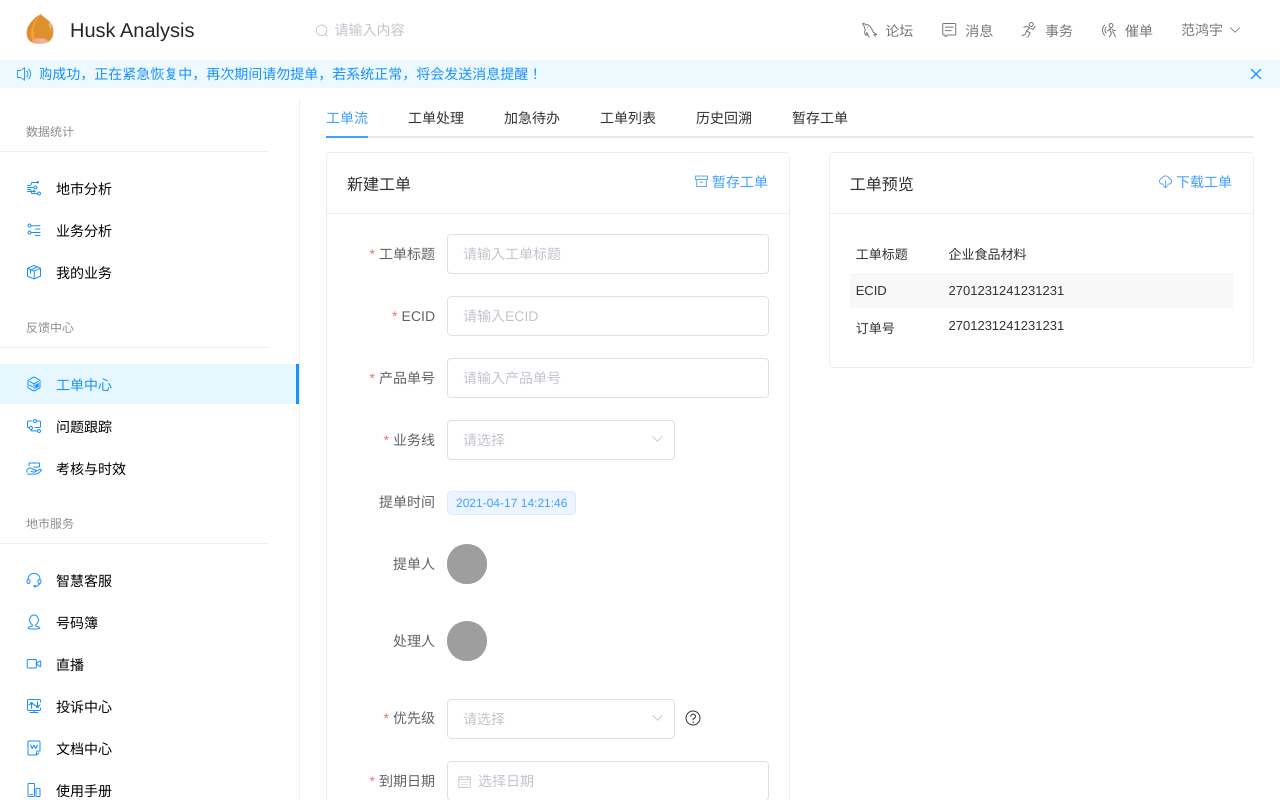
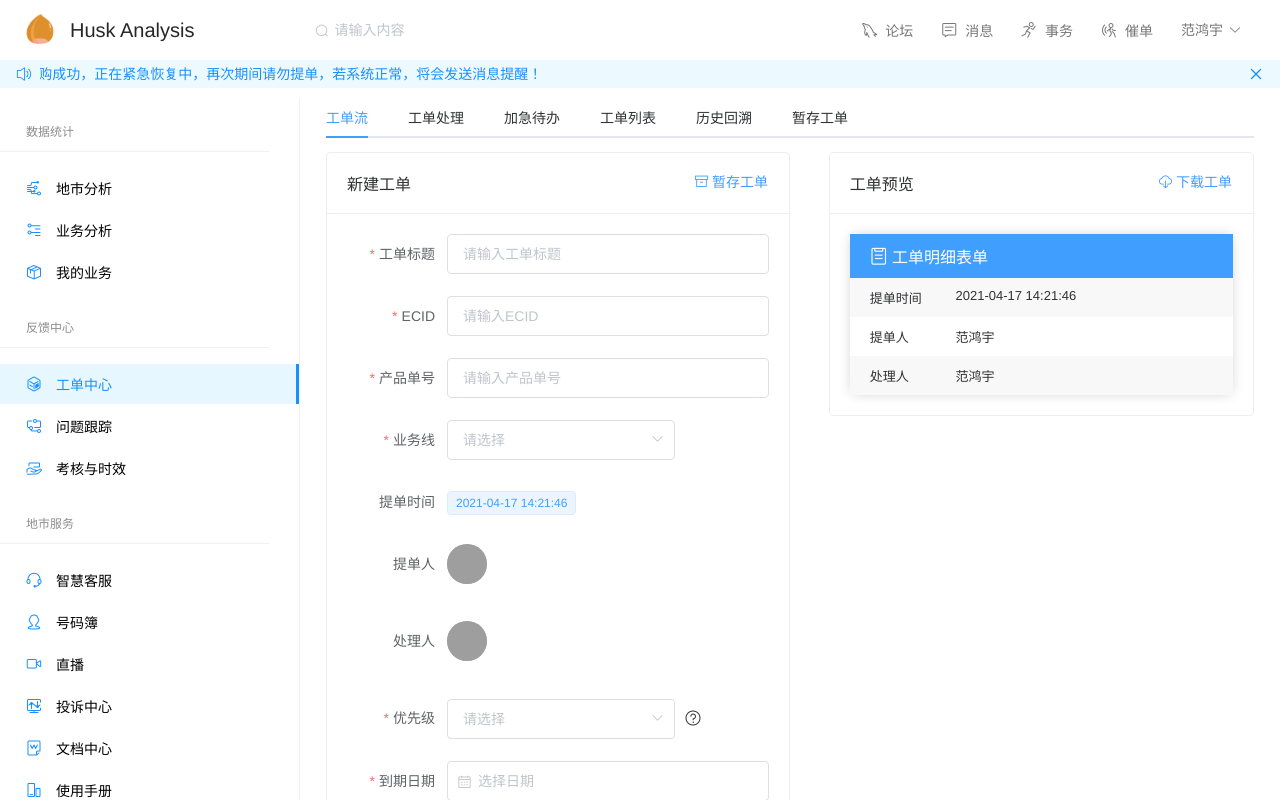
Before and after one commit to Pilotuse/bpms, a Vue app: page /#/overview/orderCenter in a window 1280 px wide. Built offline with nearby package versions, Linux system fonts and the light colour scheme; grey boxes are pictures that could not be loaded.

Commit message:
download png

```diff
--- a/package.json
+++ b/package.json
@@ -12,6 +12,7 @@
     "dayjs": "^1.10.4",
     "echarts": "^5.0.2",
     "element-ui": "^2.15.1",
+    "html2canvas": "^1.0.0-rc.7",
     "vant": "^2.12.13",
     "vue": "^2.6.11",
     "vue-router": "^3.2.0",
--- a/src/components/components/tabs/OrderTabs.vue
+++ b/src/components/components/tabs/OrderTabs.vue
@@ -90,10 +90,10 @@
         <!-- 优先级 -->
         <el-form-item label="优先级" prop="priority">
           <el-select v-model="ruleForm.priority">
-            <el-option label="加急" value="0"></el-option>
-            <el-option label="高" value="1"></el-option>
-            <el-option label="中" value="2"></el-option>
-            <el-option label="低" value="3"></el-option>
+            <el-option label="加急" value="加急"></el-option>
+            <el-option label="高" value="高"></el-option>
+            <el-option label="中" value="中"></el-option>
+            <el-option label="低" value="低"></el-option>
           </el-select>
           <el-tooltip
             class="item"
@@ -121,8 +121,8 @@
         <el-form-item label="结果通知" prop="result">
           <el-checkbox-group v-model="ruleForm.type">
             <el-select v-model="ruleForm.result">
-              <el-option label="是" value="0"></el-option>
-              <el-option label="否" value="1"></el-option>
+              <el-option label="是" value="是"></el-option>
+              <el-option label="否" value="否"></el-option>
             </el-select>
 
             <el-tooltip
@@ -140,8 +140,8 @@
         <el-form-item label="HA预处理" prop="pretreatment">
           <el-checkbox-group v-model="ruleForm.type">
             <el-select v-model="ruleForm.pretreatment">
-              <el-option label="是" value="0"></el-option>
-              <el-option label="否" value="1"></el-option>
+              <el-option label="是" value="是"></el-option>
+              <el-option label="否" value="否"></el-option>
             </el-select>
 
             <el-tooltip
@@ -292,7 +292,7 @@ export default {
   created() {
     let orderdatas = JSON.stringify(this.orderdatas);
     this.ruleForm = JSON.parse(orderdatas);
-  },
+  }
 };
 </script>
 
--- a/src/components/components/tabs/OrderView.vue
+++ b/src/components/components/tabs/OrderView.vue
@@ -20,18 +20,22 @@
         </el-tooltip>
       </div>
 
-      <el-row class="order-infos">
-        <el-col :span="6">工单标题</el-col>
-        <el-col :span="18">企业食品材料</el-col>
-      </el-row>
-      <el-row class="order-infos">
-        <el-col :span="6">ECID</el-col>
-        <el-col :span="18">2701231241231231</el-col>
-      </el-row>
-      <el-row class="order-infos">
-        <el-col :span="6"><div>订单号</div></el-col>
-        <el-col :span="18"><div>2701231241231231</div></el-col>
-      </el-row>
+      <div class="container-down" ref="orderDom">
+        <el-row class="download-order">
+          <i class="iconfont icon-gongdan png"></i>
+          工单明细表单
+        </el-row>
+        <el-row
+          class="order-infos"
+          v-for="(item, index) in showInsertValue"
+          :key="index"
+          v-show="item.value"
+          :class="index % 2 == 0 ? 'add-backgroud' : 'base-background'"
+        >
+          <el-col :span="6">{{ item.title }}</el-col>
+          <el-col :span="18">{{ item.value }}</el-col>
+        </el-row>
+      </div>
     </el-card>
 
     <el-dialog
@@ -59,10 +63,8 @@
         </el-form-item>
       </el-form>
       <span slot="footer" class="dialog-footer">
-        <el-button @click="dialogVisible = false">取 消</el-button>
-        <el-button type="primary" @click="dialogVisible = false"
-          >确 定</el-button
-        >
+        <el-button @click="handleClose">取 消</el-button>
+        <el-button type="primary" @click="handleSubmit">确 定</el-button>
       </span>
     </el-dialog>
   </div>
@@ -70,10 +72,10 @@
 
 
 <script>
-import { downloadTicket ,showInsertValue} from "@/config/downloadTicket"; // 工单下载数据配置
-
+import { downloadTicket, showInsertValue } from "@/config/downloadTicket"; // 工单下载数据配置
+import html2canvas from "html2canvas";
 export default {
-  props:["orderdatas"],
+  props: ["orderdatas"],
   data() {
     return {
       dialogVisible: false,
@@ -81,7 +83,7 @@ export default {
       timeWatermark: "1",
       jobWatermark: "1",
       downloadTicket,
-      showInsertValue
+      showInsertValue,
     };
   },
   methods: {
@@ -91,24 +93,74 @@ export default {
     openMsgBox() {
       this.dialogVisible = true;
     },
+    fileDownload(downloadUrl) {
+      let aLink = document.createElement("a");
+      aLink.style.display = "none";
+      aLink.href = downloadUrl;
+      aLink.download = "工单下载.png";
+      // 触发点击-然后移除
+      document.body.appendChild(aLink);
+      aLink.click();
+      document.body.removeChild(aLink);
+    },
+    handleSubmit() {
+      setTimeout(() => {
+        html2canvas(this.$refs.orderDom, {
+          backgroundColor: null,
+        }).then((canvas) => {
+          this.fileDownload(canvas.toDataURL("image/png"));
+        });
+      }, 0);
+      this.dialogVisible = false;
+    },
   },
-  watch:{
-    // orderdatas
-  }
+  watch: {
+    orderdatas: {
+      deep: true,
+      handler(value) {
+        this.showInsertValue = this.showInsertValue.map((el) => {
+          el.value = value[el.label];
+          return el;
+        });
+      },
+    },
+  },
 };
 </script>
 
 <style>
 .order-infos {
-  padding: 10px 6px;
+  padding: 10px 20px;
   font-size: 13px;
 }
 
-.order-infos:nth-child(2n) {
+.add-backgroud {
   background: #f8f8f8;
+}
+
+.base-background {
+  background: #fff;
+}
+
+.font-color {
+  color: #fff;
+}
+
+.container-down {
+  box-shadow: 0 0 12px -2px #ccc;
+}
+
+.download-order {
+  padding: 10px 20px;
+  background: #409eff;
+  color: #fff;
 }
 
 .dialog .el-select {
   width: 81%;
 }
+
+.png {
+  font-size: 18px ;
+}
 </style>
--- a/src/components/order/OrderCenter.vue
+++ b/src/components/order/OrderCenter.vue
@@ -1,6 +1,6 @@
 <template>
   <div>
-    <el-tabs v-model="activeName" @tab-click="handleClick">
+    <el-tabs v-model="activeName">
       <el-tab-pane label="工单流" name="first">
         <el-col :span="12">
           <OrderTabs :orderdatas="orderDatas" @updateorder="updateOrderDatas" />
@@ -54,14 +54,6 @@ export default {
   components: {
     OrderTabs,
     OrderView,
-  },
-  watch: {
-    orderDatas: {
-      deep: true,
-      handler(value) {
-        console.log(value);
-      },
-    },
-  },
+  }
 };
 </script>
--- a/src/config/downloadTicket.js
+++ b/src/config/downloadTicket.js
@@ -1,9 +1,9 @@
-
 // 工单下载战术数据配置
 export const downloadTicket = [
     {
         label: "文件类型：",
         value: "pngEn",
+        target:"fileType",
         defaults: [
             { label: "PNG图片_水印+期限二维码", value: "pngEn" },
             { label: "PDF文件_水印+期限二维码", value: "pdfEn" },
@@ -14,6 +14,7 @@ export const downloadTicket = [
     {
         label: "时间水印：",
         value: "1",
+        target:"timeWatermark",
         defaults: [
             { label: "是", value: "1", disabled: true },
             { label: "否", value: "0", disabled: true },
@@ -22,6 +23,7 @@ export const downloadTicket = [
     {
         label: "工号水印：",
         value: "1",
+        target:"jobWatermark",
         defaults: [
             { label: "是", value: "1", disabled: true },
             { label: "否", value: "0", disabled: true },
```
Also changed, not shown: 1 other file (tests, documents, lock files or other folders).
